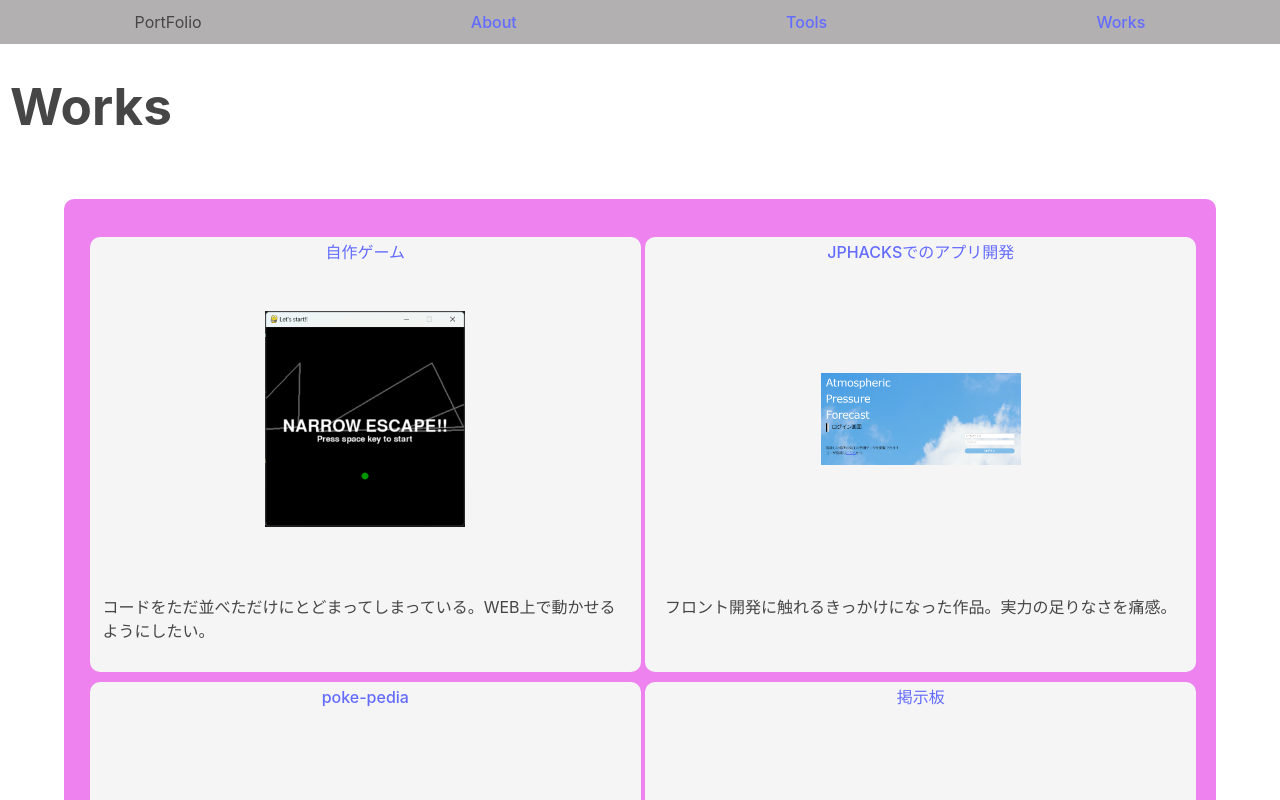
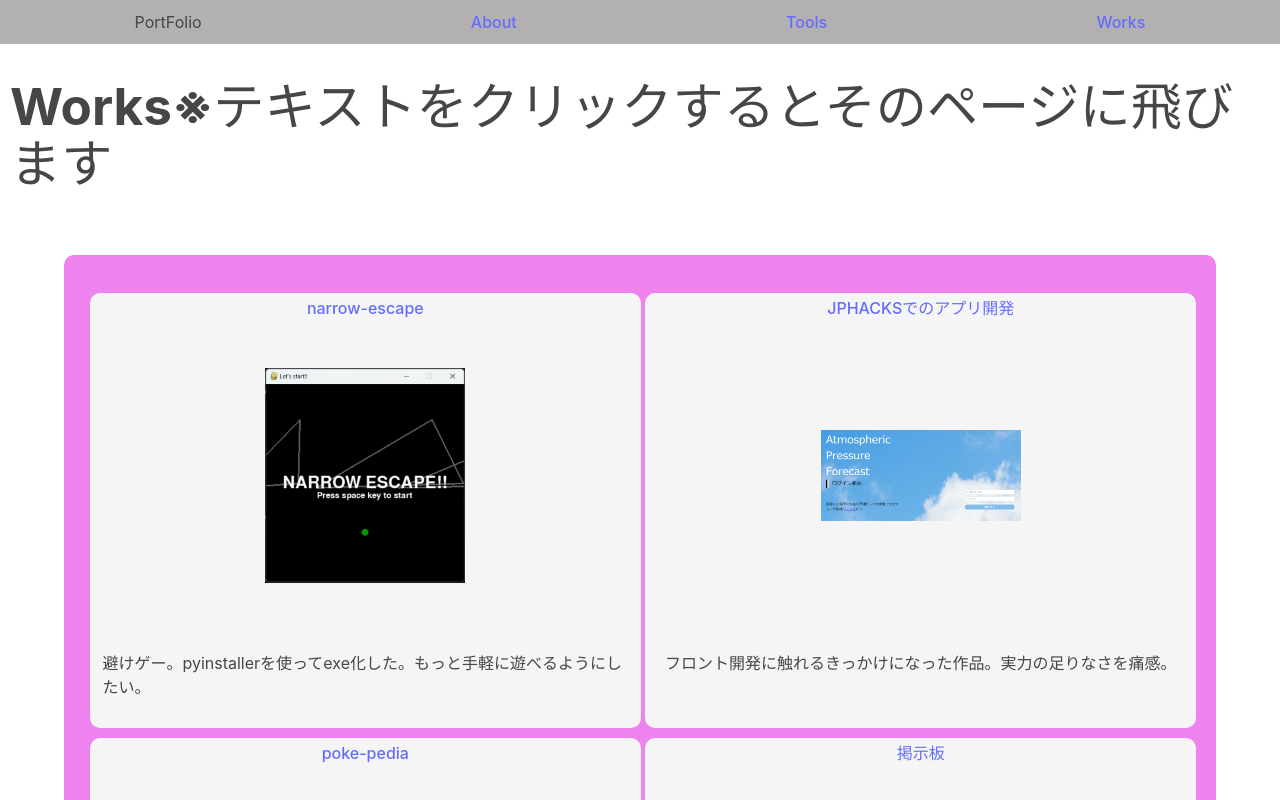
Before and after one commit to FujiiAmon/port-folio, a React (Vite) app: page /works in a window 1280 px wide. Shown: the top 800 px of the page. Built offline with nearby package versions, Linux system fonts and the light colour scheme.

Commit message:
exe化したnarrowescapeを追加

```diff
--- a/src/pages/Works.jsx
+++ b/src/pages/Works.jsx
@@ -13,14 +13,17 @@ import appleple from "../assets/appleple.png";
 export const Works = () => {
     return (
         <>
-            <h1 style={{ textAlign: "left", marginLeft: "10px" }}>Works</h1>
+            <h1 style={{ textAlign: "left", marginLeft: "10px" }}>
+                Works※テキストをクリックするとそのページに飛びます
+            </h1>
             <SGrid>
                 <WorkCard
                     src={narrowescape}
-                    link={"https://github.com/FujiiAmon/NarrowEscape/settings"}
-                    text={"自作ゲーム"}
+                    link={"src/assets/main.zip"}
+                    download="narrow-escape"
+                    text={"narrow-escape"}
                     des={
-                        "コードをただ並べただけにとどまってしまっている。WEB上で動かせるようにしたい。"
+                        "避けゲー。pyinstallerを使ってexe化した。もっと手軽に遊べるようにしたい。"
                     }
                 />
                 <WorkCard
```
Also changed, not shown: 1 other file (tests, documents, lock files or other folders).
